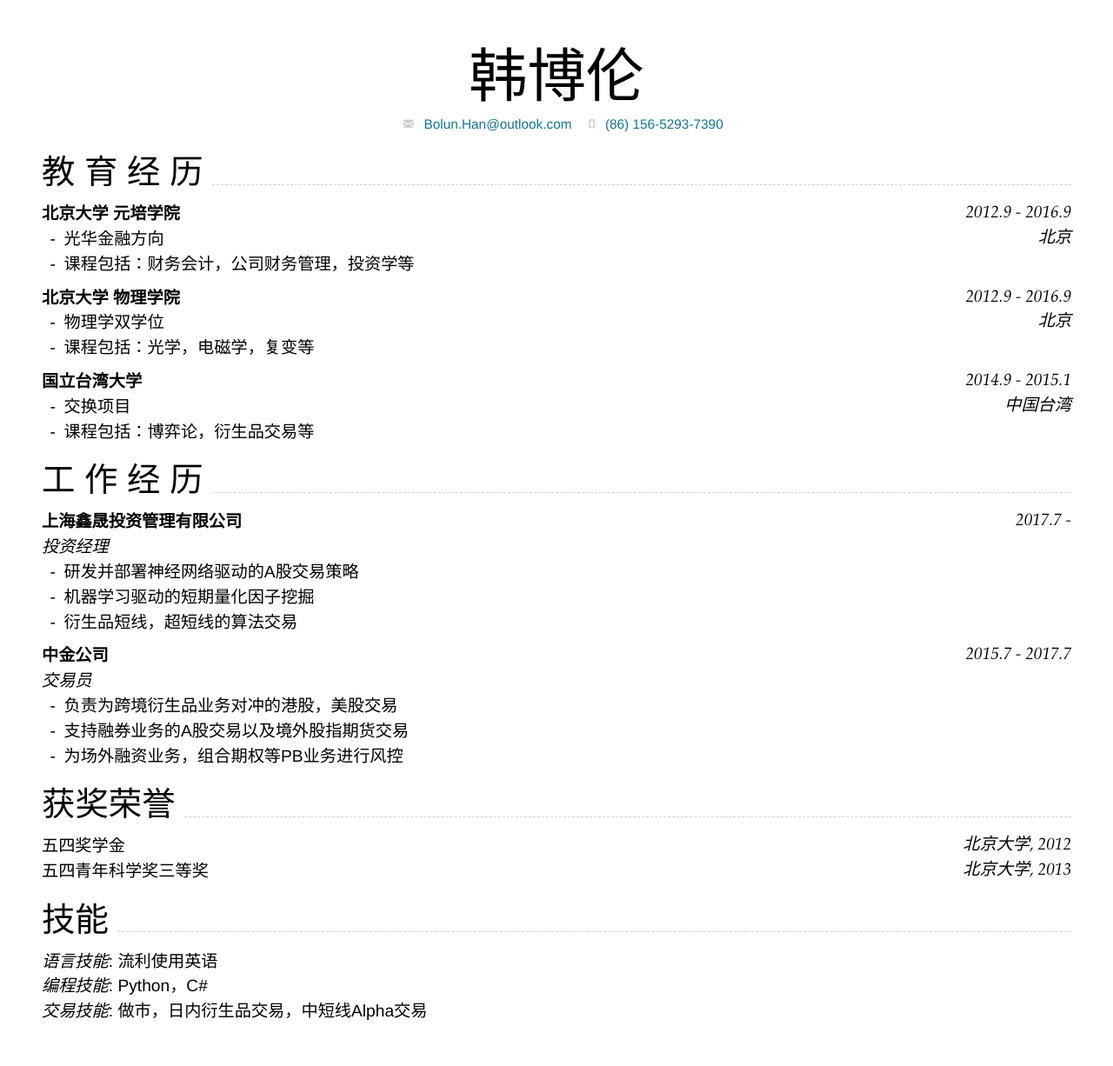
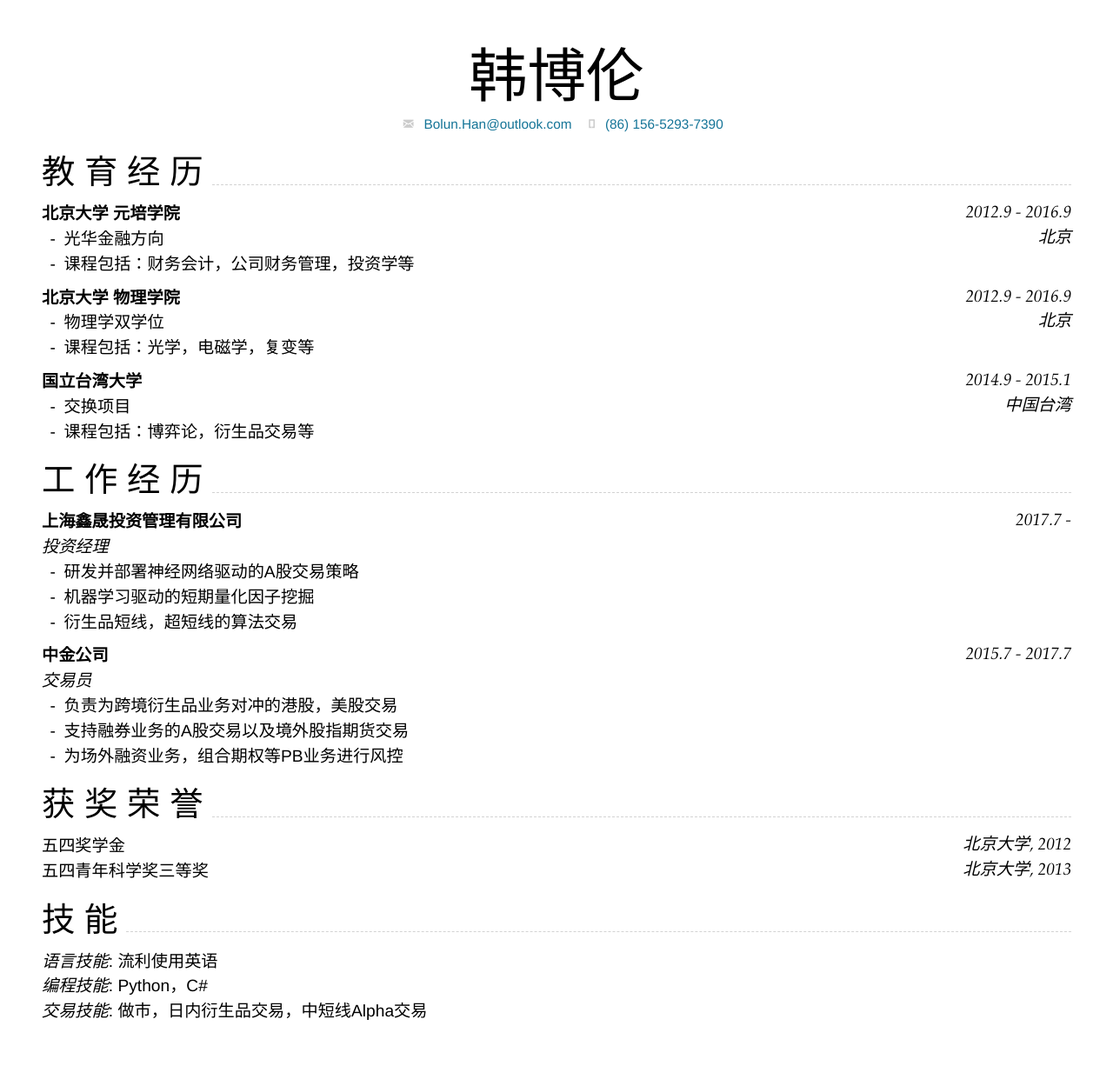
Before and after one commit to BolunHan/CV, a Jekyll site: the page built from zh.md, in a window 1280 px wide. Shown: the whole page at 87% size. Built offline with Jekyll 4.4.1, drawn with Linux system fonts in a browser that asks for light colours; nearby versions of some CDN libraries; our own code applies the rules of GitHub Pages for plain Markdown files.

Commit message:
Update zh.md

```diff
--- a/zh.md
+++ b/zh.md
@@ -66,12 +66,12 @@ _交易员_<br>
 * 支持融券业务的A股交易以及境外股指期货交易
 * 为场外融资业务，组合期权等PB业务进行风控
 
-## 获奖荣誉
+## 获 奖 荣 誉
 
 五四奖学金 `北京大学, 2012` <br>
 五四青年科学奖三等奖 `北京大学, 2013` <br>
 
-## 技能
+## 技 能
 
 _语言技能_: 流利使用英语 <br>
 _编程技能_: Python，C# <br>
```
